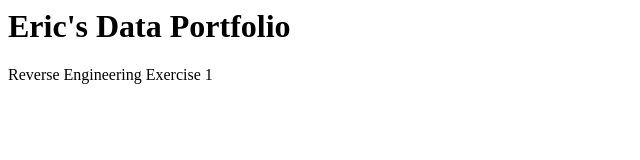
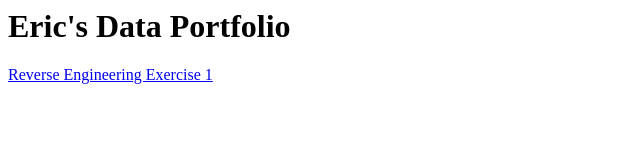
Before and after one commit to tug01716/tug01716.github.io, a plain HTML site: page index.html in a window 1280 px wide. Shown: the whole page, without its empty margins (0-640 px from the left). Drawn offline with Linux system fonts and the light colour scheme.

Commit message:
Update index.html

```diff
--- a/index.html
+++ b/index.html
@@ -1,2 +1,2 @@
 <h1>Eric's Data Portfolio</h1>
-<p>Reverse Engineering Exercise 1</p>
+<p><a href="https://tug01716.github.io/reverse-engineering-1/index.html">Reverse Engineering Exercise 1</a></p>
```
